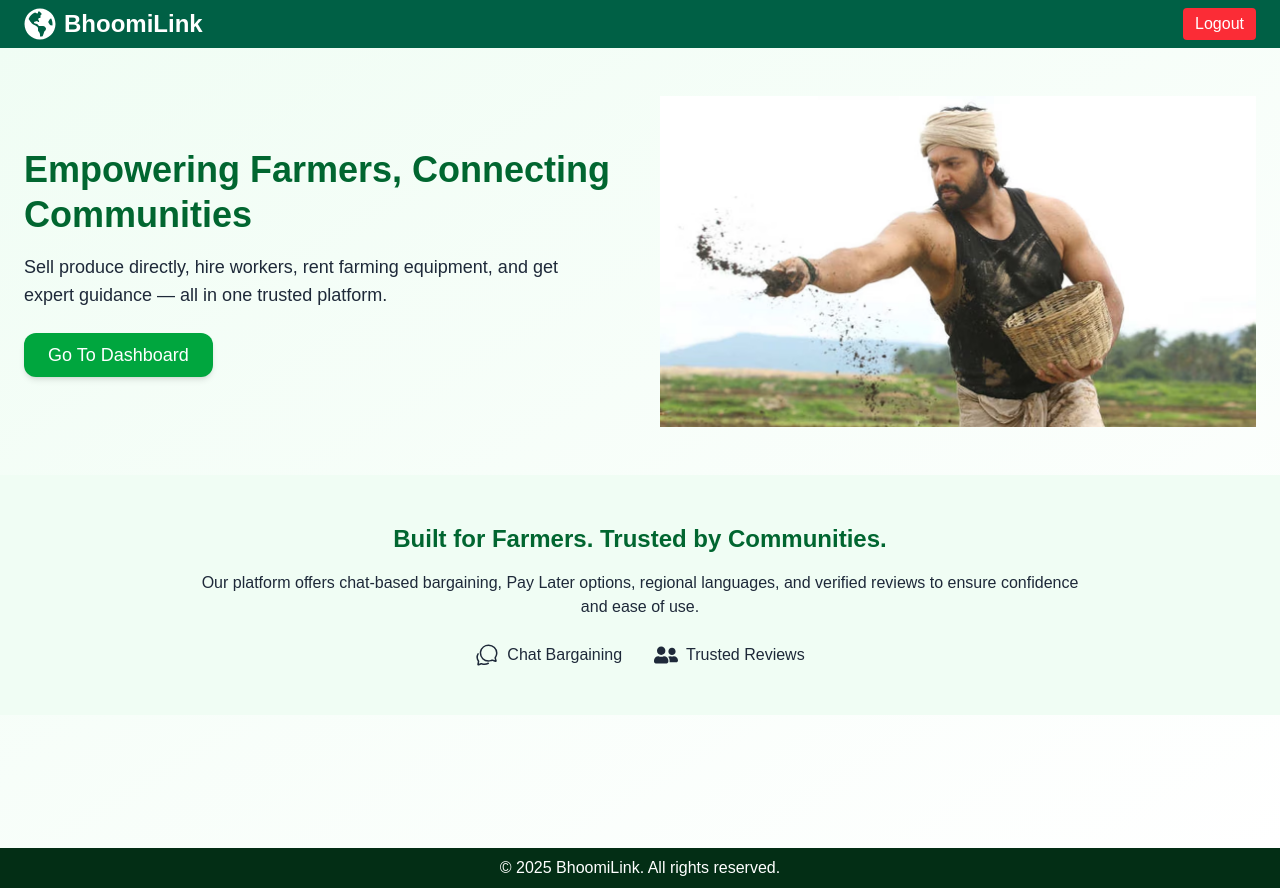
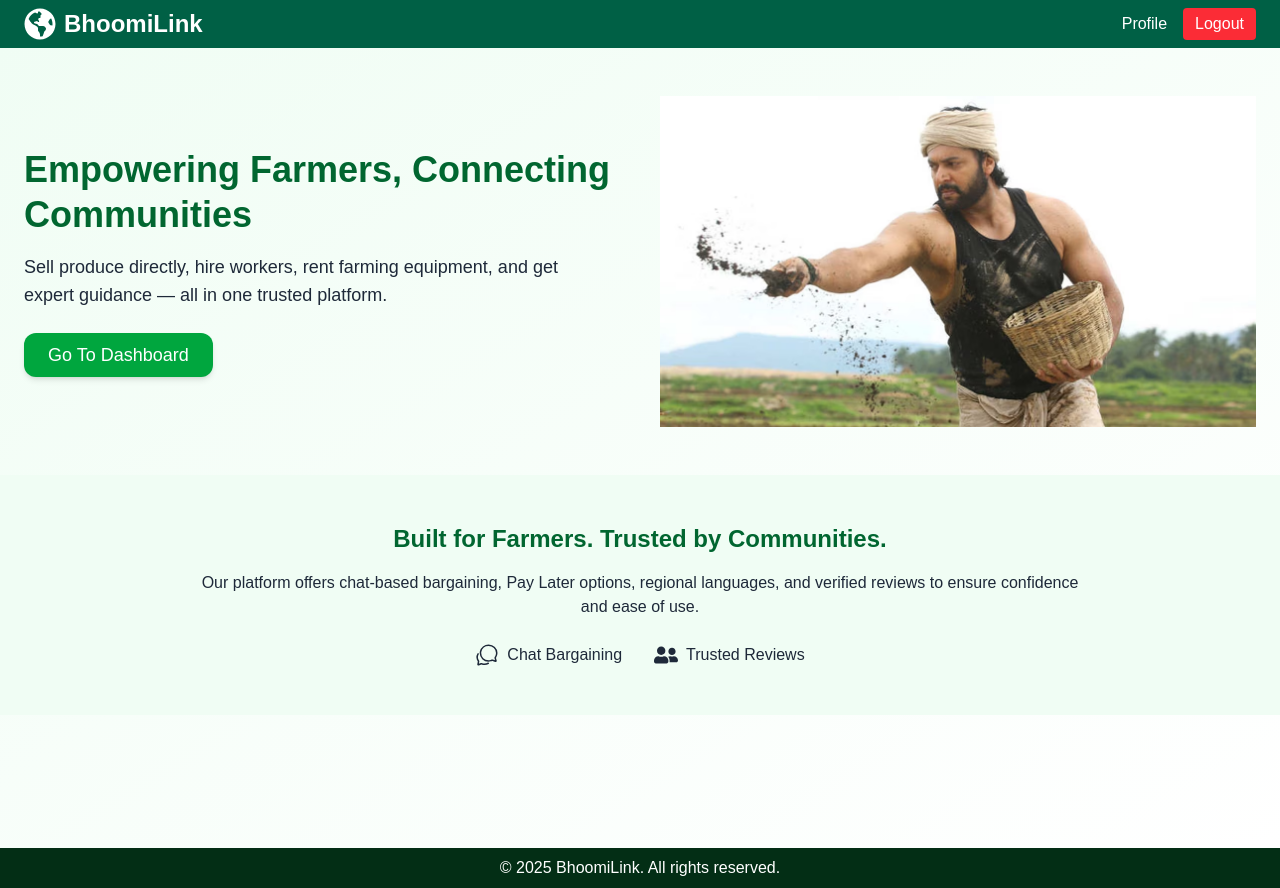
Before and after one commit to SharveshGuru/BhoomiLink-Digital-Agriculture-Ecosystem, a React (Vite) app in the folder frontend/: page / in a window 1280 px wide. Built offline with nearby package versions, Linux system fonts and the light colour scheme; no server answers; sample sign-in values are in the browser's storage; a web font is replaced by a local one.

Commit message:
added profile link to navbar

```diff
--- a/frontend/src/components/Navbar.jsx
+++ b/frontend/src/components/Navbar.jsx
@@ -23,15 +23,22 @@ export default function Navbar() {
       </Link>
 
       <div className="flex items-center gap-4">
+        {isLoggedIn && (
+          <>
+            <Link
+              to="/profile"
+              className="flex items-center gap-1 text-white hover:text-emerald-200 transition"
+            >
+              <span>Profile</span>
+            </Link>
 
-
-        {isLoggedIn && (
             <button
               onClick={handleLogout}
               className="bg-red-500 hover:bg-red-600 text-white px-3 py-1 rounded cursor-pointer"
             >
               Logout
             </button>
+          </>
         )}
       </div>
     </header>
```
Lines whose indentation alone changed are shown as unchanged.
